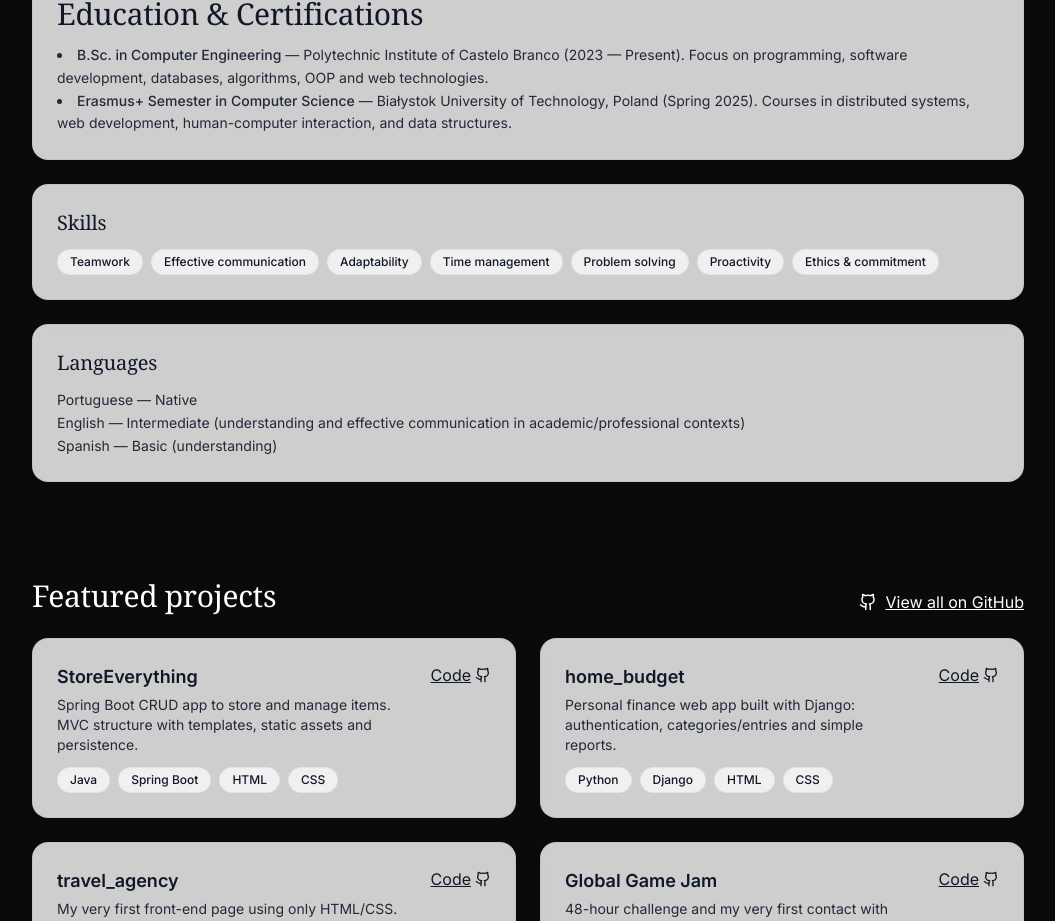
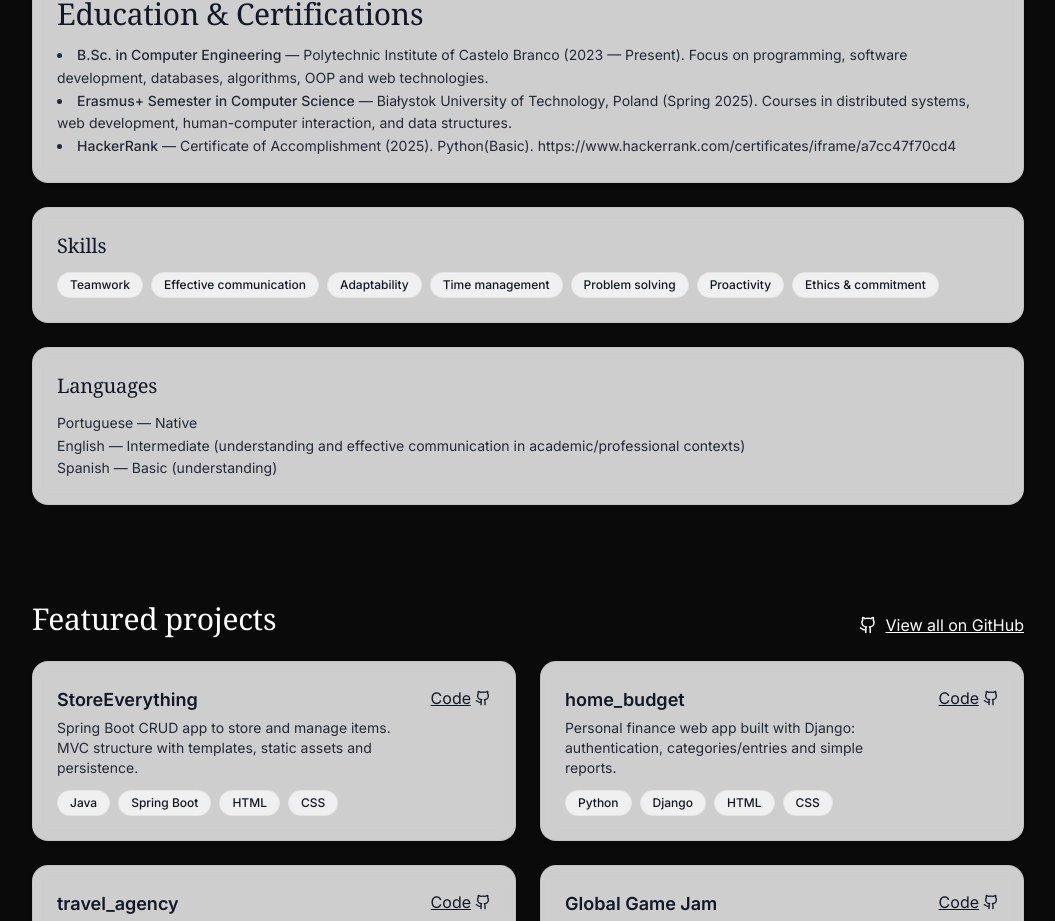
Before and after one commit to pedrofsimoes7/portfolio, a React (Vite) app: page / in a window 1280 px wide. Shown: the part 1410-2331 px from the top of the page, without its empty margins (112-1167 px from the left). Built offline with nearby package versions, Linux system fonts and the light colour scheme.

Commit message:
Update About Certificate of Accomplishment

```diff
--- a/src/App.jsx
+++ b/src/App.jsx
@@ -209,6 +209,8 @@
               Focus on programming, software development, databases, algorithms, OOP and web technologies.</li>
             <li><span className="font-medium">Erasmus+ Semester in Computer Science</span> — Białystok University of Technology, Poland (Spring 2025).
               Courses in distributed systems, web development, human-computer interaction, and data structures.</li>
+            <li><span className="font-medium">HackerRank</span> — Certificate of Accomplishment (2025).
+            Python(Basic). https://www.hackerrank.com/certificates/iframe/a7cc47f70cd4</li>
           </ul>
         </Card>
         <Card>
```
